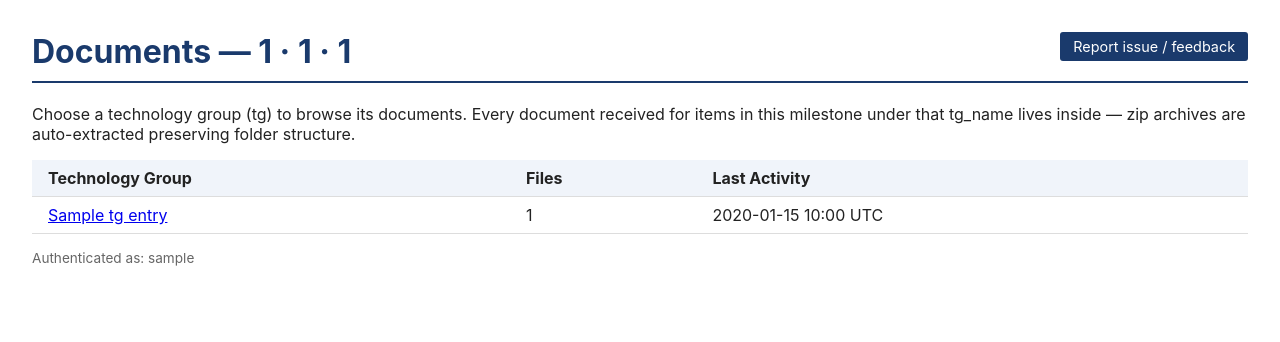
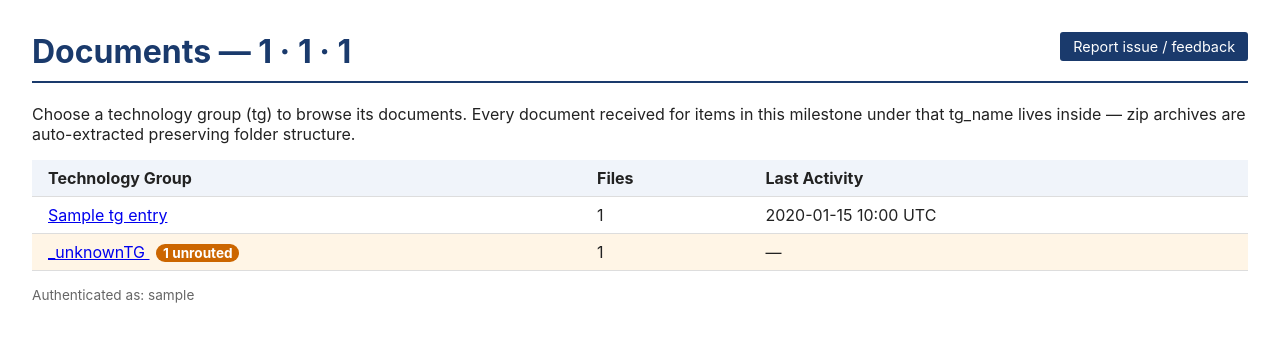
Before and after one commit to kurnoolion/hilda, a FastAPI app: template core/src/dashboard/templates/view_tree_landing.html in a window 1280 px wide. Shown: the top 342 px of the page. Run offline with FastAPI, Linux system fonts and the light colour scheme; the template is opened without the code that fills it: most values are stand-ins (such as "Sample title", 1, 10 or a date in 2020).

Commit message:
UR-7: landing _unknownTG bucket + count badge
The /browse/{c}/{d}/{m}/ landing now always shows a `_unknownTG` row
alongside the tg tables. When any doc in scope has no association the
row is highlighted (soft orange background) with an orange "N unrouted"
pill next to the link -- clicking jumps to the UR-5 triage UI.

Storage helper `count_unrouted_for_scope` runs a single SELECT COUNT
with the same NOT EXISTS association predicate as list_unrouted_for_scope,
so the landing page doesn't pay for row materialization + the second
dup-hash query the list helper does. Exposed on UnroutedStorage as
`count_unrouted` for sync callers.

Landing template's empty-state message now waits until BOTH tg_entries
AND unrouted_count are zero -- previously it fired on tg_entries alone,
which would have suppressed the bucket row on a fresh milestone.

Tests: 4 route tests (bucket always shown, badge on nonzero, no badge
on zero, empty-state still fires) + 4 storage-helper tests (zero, in-
scope count, association-excluded, cross-scope filter). Full unrouted
test file up to 21; UR-5/6/7 route tests up to 15; all green.

Co-Authored-By: Claude Opus 4.7 (1M context) <noreply@anthropic.com>

```diff
--- a/core/src/dashboard/document_view_routes.py
+++ b/core/src/dashboard/document_view_routes.py
@@ -428,17 +428,26 @@ def register_document_view_routes(app: FastAPI, cfg, templates) -> None:
         principal=Depends(_auth),
     ):
         from core.src.storage import list_tg_names_for_scope
+        from core.src.storage.unrouted_ops import count_unrouted_for_scope
         entries = await list_tg_names_for_scope(
             customer_id=customer_id, device_id=device_id, milestone_id=milestone_id,
+        )
+        # UR-7 (2026-08-01): _unknownTG bucket count -- surface an entry
+        # for the manual-routing page even when zero, so TPMs learn where
+        # unrouted files go when the first one lands.
+        unrouted_count = await count_unrouted_for_scope(
+            customer_id=customer_id, device_id=device_id,
+            milestone_id=milestone_id,
         )
         return templates.TemplateResponse(
             request,
             "view_tree_landing.html",
             {
-                "customer_id":  customer_id,
-                "device_id":    device_id,
-                "milestone_id": milestone_id,
-                "tg_entries":   entries,
+                "customer_id":    customer_id,
+                "device_id":      device_id,
+                "milestone_id":   milestone_id,
+                "tg_entries":     entries,
+                "unrouted_count": unrouted_count,
             },
         )
 
--- a/core/src/dashboard/templates/view_tree_landing.html
+++ b/core/src/dashboard/templates/view_tree_landing.html
@@ -15,7 +15,7 @@
 received for items in this milestone under that tg_name lives inside — zip
 archives are auto-extracted preserving folder structure.</p>
 
-{% if tg_entries|length == 0 %}
+{% if tg_entries|length == 0 and (unrouted_count or 0) == 0 %}
   <p><em>No documents received yet for this milestone.</em></p>
 {% else %}
   <table>
@@ -38,6 +38,27 @@ archives are auto-extracted preserving folder structure.</p>
         <td>{{ tg.last_saved_at.strftime('%Y-%m-%d %H:%M UTC') if tg.last_saved_at else '—' }}</td>
       </tr>
       {% endfor %}
+      {# UR-7 (2026-08-01): _unknownTG bucket -- always shown so TPMs know
+         where unrouted files go. Highlighted when count > 0. #}
+      <tr {% if unrouted_count and unrouted_count > 0 %}
+            style="background:#fff5e6;"
+          {% endif %}>
+        <td>
+          <a href="/browse/{{ customer_id }}/{{ device_id }}/{{ milestone_id }}/_unknownTG/">
+            _unknownTG
+          </a>
+          {% if unrouted_count and unrouted_count > 0 %}
+            <span title="Files landed for this milestone that the router could not match to a work item. Click to triage."
+                  style="margin-left:0.5em; padding:0.1em 0.5em;
+                         background:#c60; color:#fff; border-radius:9px;
+                         font-size:0.85em; font-weight:bold;">
+              {{ unrouted_count }} unrouted
+            </span>
+          {% endif %}
+        </td>
+        <td>{{ unrouted_count or 0 }}</td>
+        <td>—</td>
+      </tr>
     </tbody>
   </table>
 {% endif %}
```
Also changed, not shown: core/tests/test_dashboard_document_view.py (+46 -0 lines), core/tests/test_unrouted_ops.py (+32 -0 lines), core/src/storage/unrouted_ops.py.
